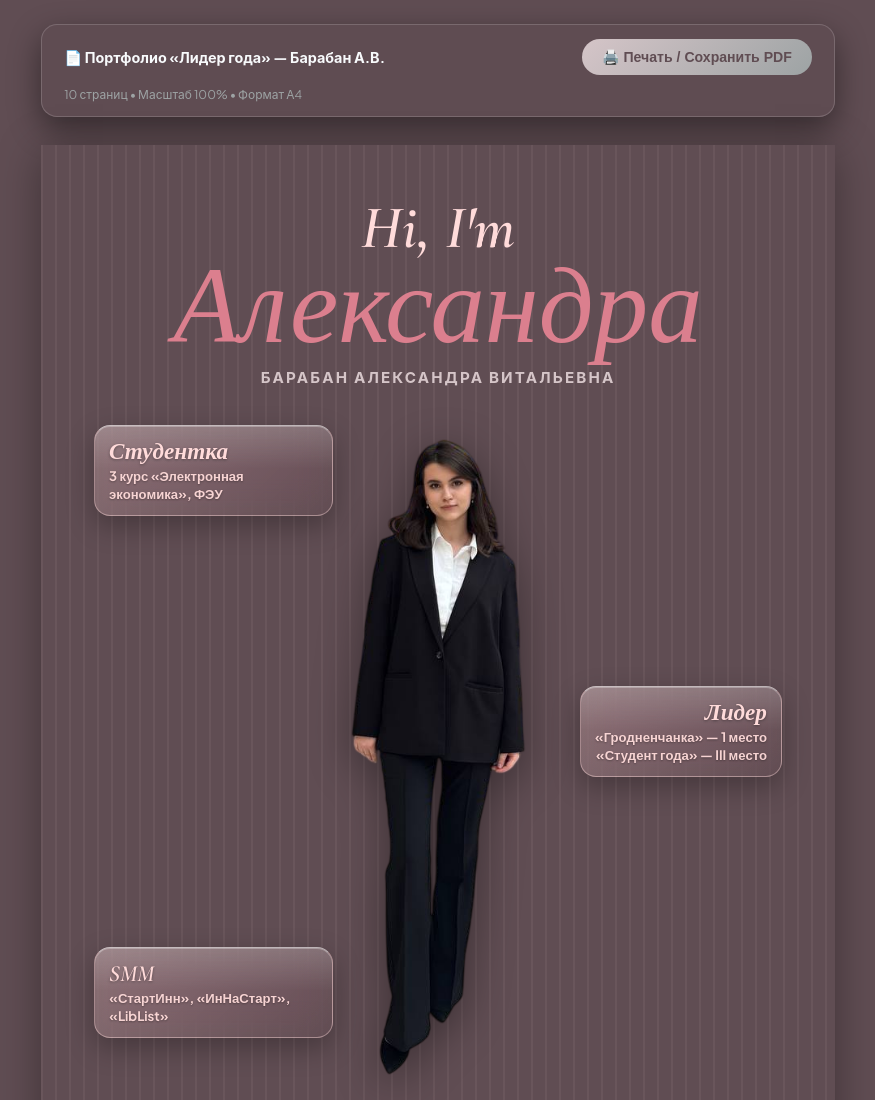
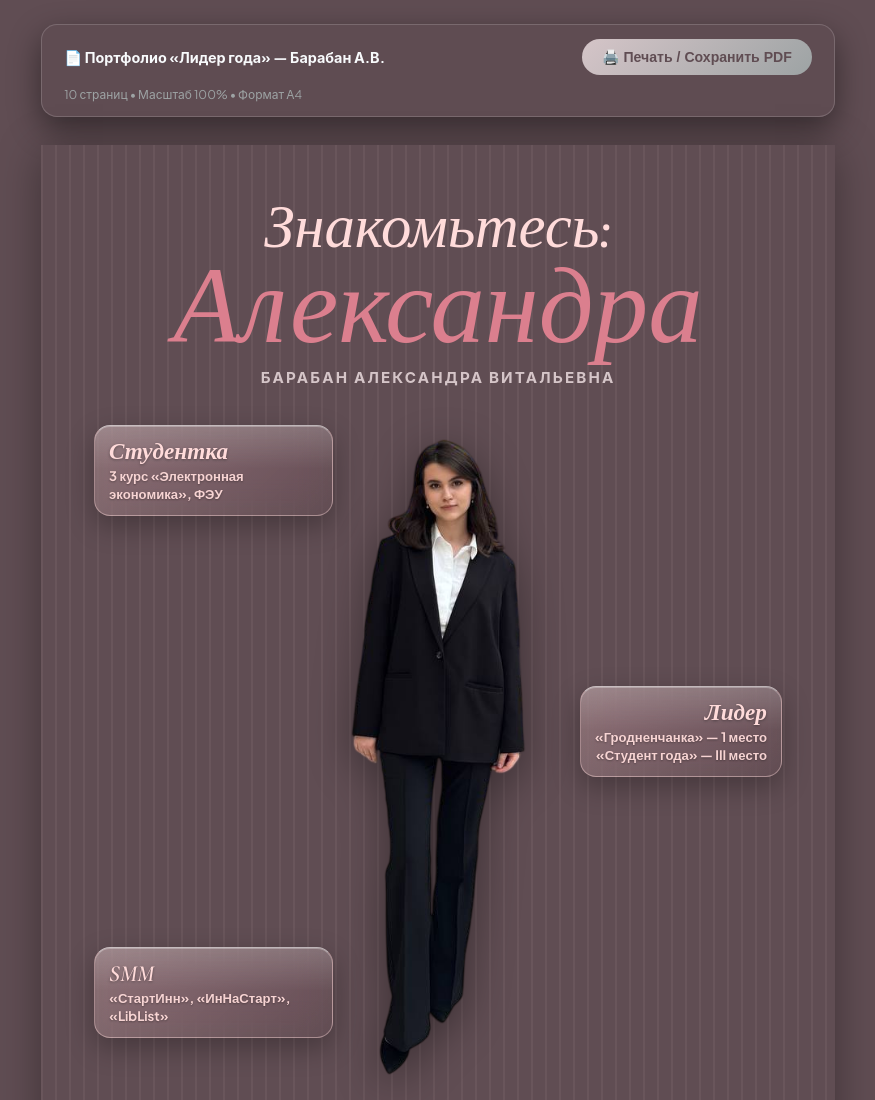
Before and after one commit to BUIVER/aleksandra-baraban-leader, a plain HTML site: page booklet.html in a window 1280 px wide. Shown: the top 1100 px of the page, without its empty margins (202-1077 px from the left). Drawn offline with nearby package versions, Linux system fonts and the light colour scheme.

Commit message:
Use Russian greeting on booklet title page.
Replace English intro line with «Знакомьтесь:».

Co-authored-by: Cursor <cursoragent@cursor.com>

```diff
--- a/booklet.html
+++ b/booklet.html
@@ -737,7 +737,7 @@
   <div class="a4-page pg-title-page">
     <div class="title-hero">
       <div class="hero-script">
-        <span class="hs-hi">Hi, I'm</span>
+        <span class="hs-hi">Знакомьтесь:</span>
         <span class="hs-name">Александра</span>
       </div>
       <div class="hero-role">Барабан Александра Витальевна</div>
```
